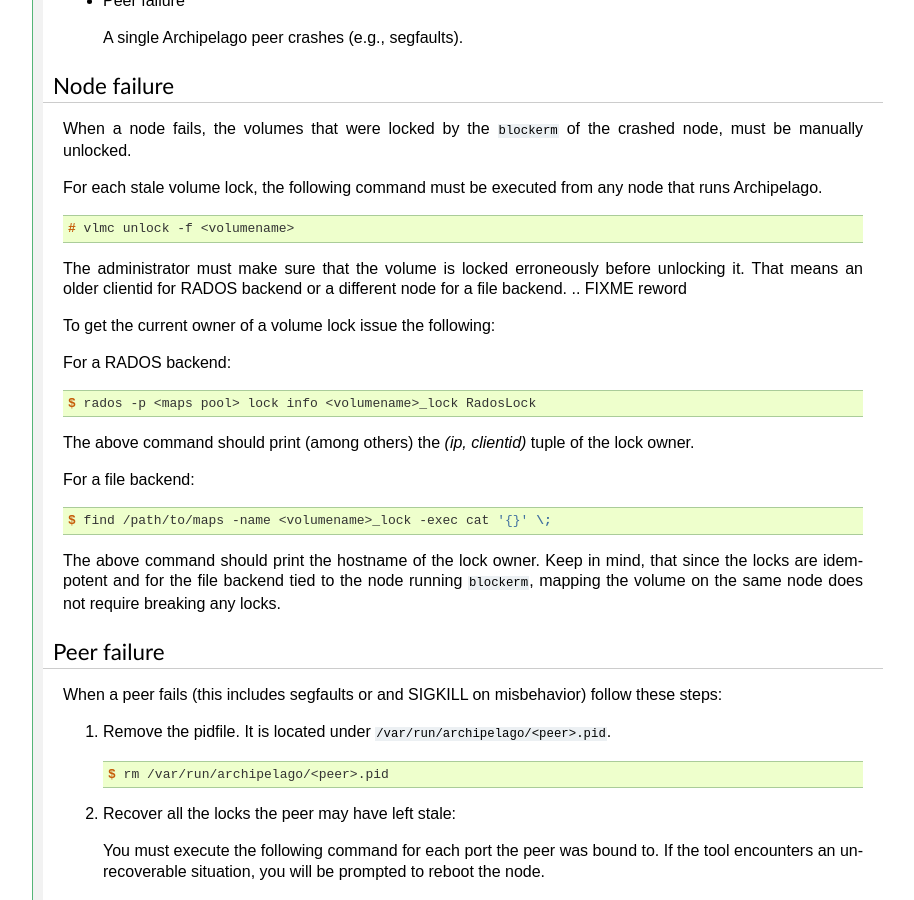
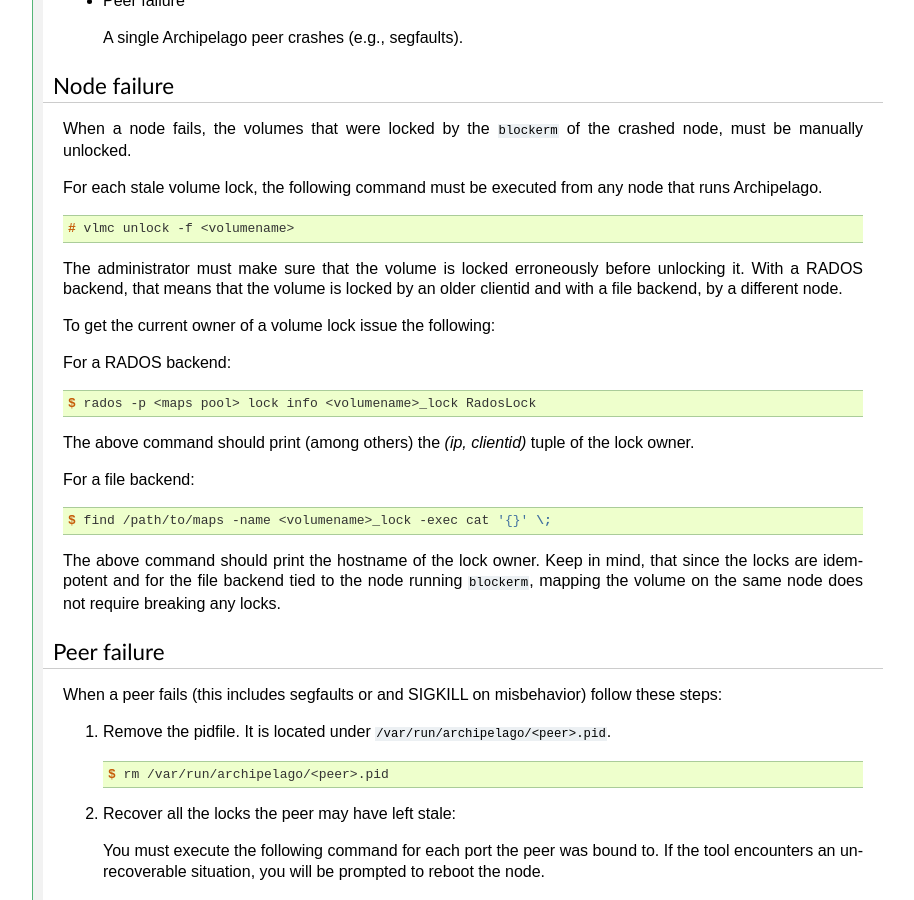
Before and after one commit to grnet/archipelago, a Sphinx documentation site: the page built from docs/admin-guide.rst, in a window 1280 px wide and 900 px high, scrolled down 9062 px. Shown: the whole window, without its empty margins (187-1101 px from the left). Built offline with Sphinx 7.4.7, drawn with Linux system fonts in a browser that asks for light colours; pages that are not in the unit, such as notebooks, are missing from menus.

Commit message:
docs: Minor rewording

```diff
--- a/docs/admin-guide.rst
+++ b/docs/admin-guide.rst
@@ -487,9 +487,8 @@
   # vlmc unlock -f <volumename>
 
 The administrator must make sure that the volume is locked erroneously before
-unlocking it. That means an older clientid for RADOS backend or a different node
-for a file backend.
-.. FIXME reword
+unlocking it. With a RADOS backend, that means that the volume is locked by an
+older clientid and with a file backend, by a different node.
 
 .. TODO, vlmc command ? current blockerm clientid ?
 
```
